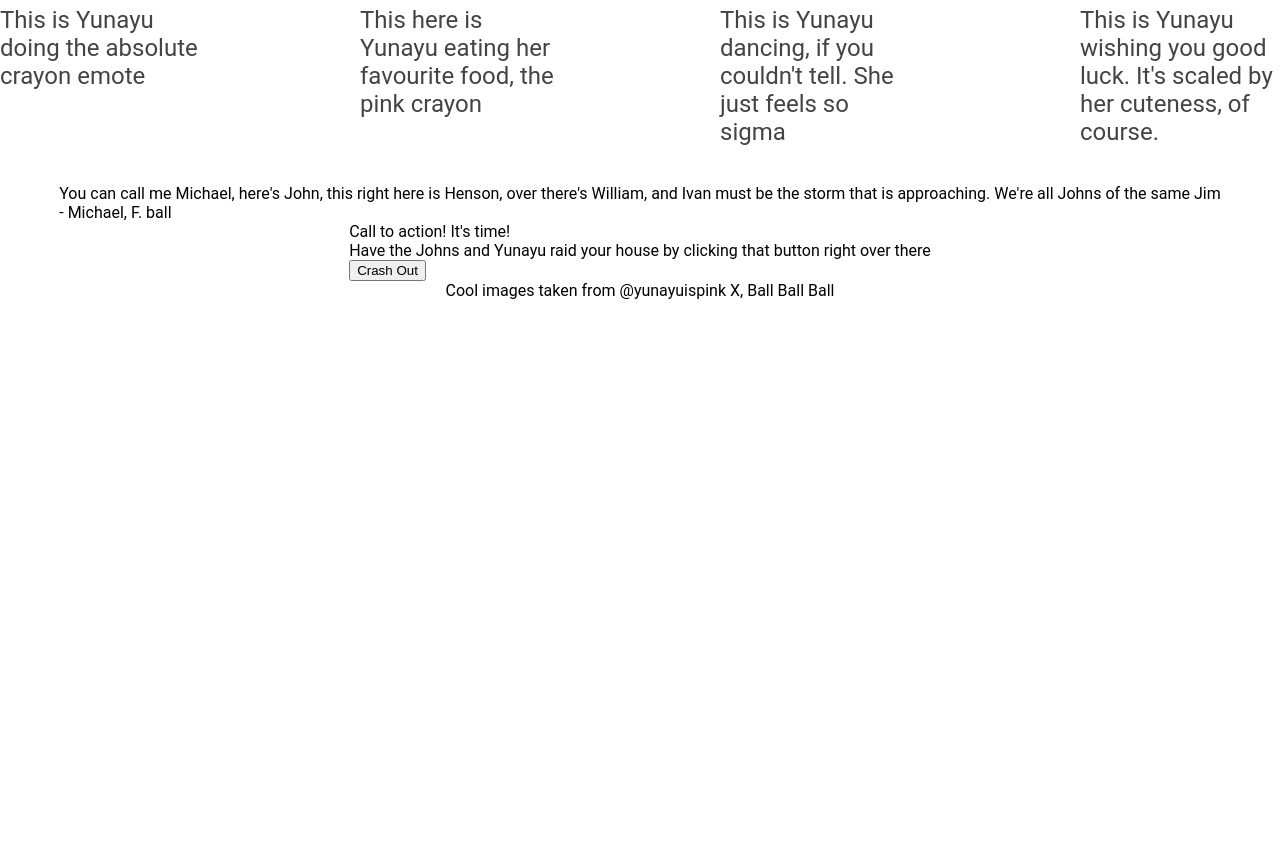
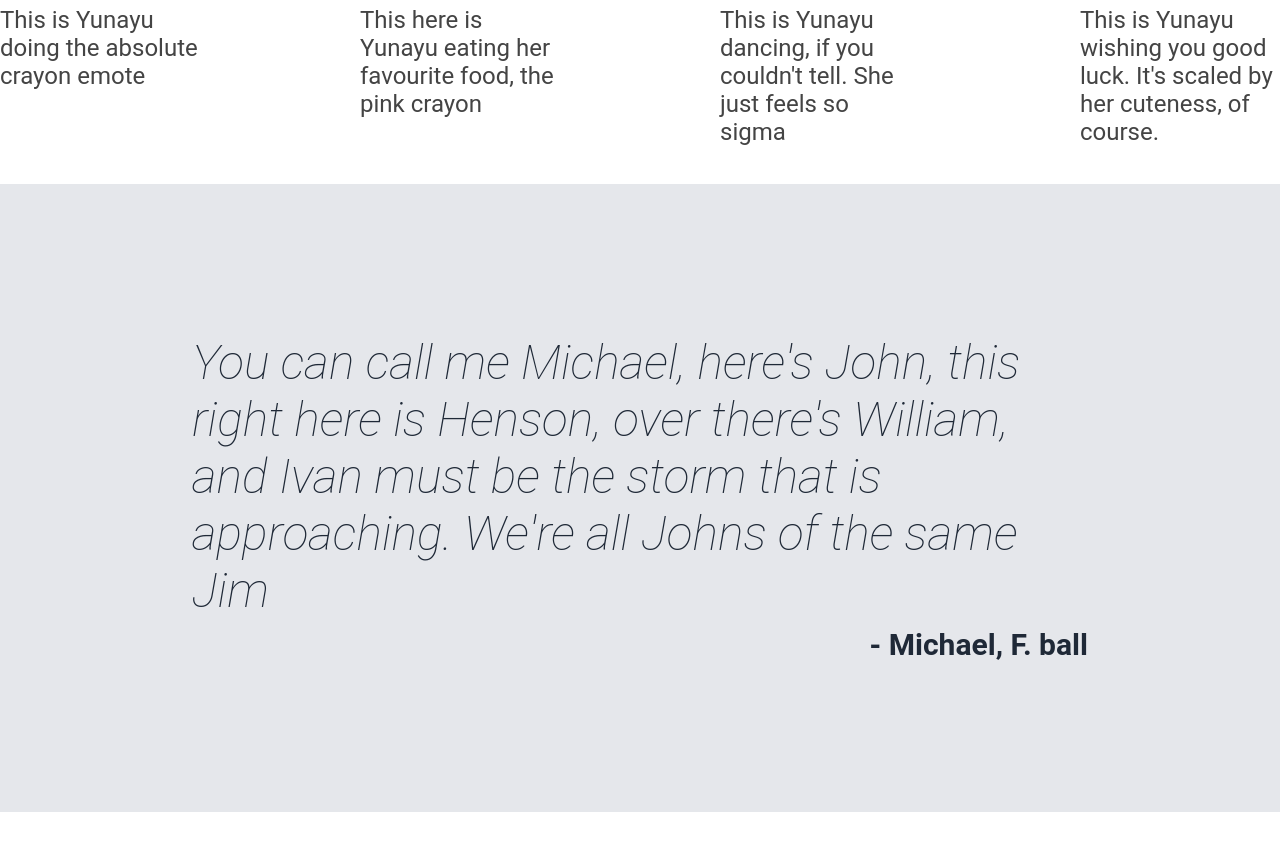
Before and after one commit to FaiqAbdullah2B/odin-landing-page, a plain HTML site: page index.html in a window 1280 px wide. Shown: the part 1028-1880 px from the top of the page. Before the commit the page ends 1328 px from the top, so only its background shows below. Drawn offline with Linux system fonts and the light colour scheme.

Commit message:
finishes styling the entire page

```diff
--- a/styles.css
+++ b/styles.css
@@ -136,3 +136,97 @@ ul {
     color: #444444;
     font-size: 24px;
 }
+
+.qcont {
+    width: 100vw;
+    gap: 8px;
+    padding: 150px 0px;
+    display: flex;
+    flex-direction: column;
+    justify-content: center;
+    align-items: center;
+    background-color: #E5E7EB;
+}
+
+.quote {
+    font-size: 48px;
+    font-style: italic;
+    color: #1F2937;
+    width: 70vw;
+    font-weight: 100;
+}
+
+.allama {
+    display: flex;
+    justify-content: flex-end;
+    font-size: 30px;
+    font-weight: bold;
+    color: #1F2937;
+    width: 70vw;
+}
+
+.mc {
+    display: flex;
+    justify-content: center;
+    align-items: center;
+    padding: 150px;
+}
+
+.modal {
+    background-color: #3882F6;
+    border: #3882F6 1px solid;
+    border-radius: 8px;
+    color: #F9FAF8;
+    display: flex;
+    justify-content: center;
+    align-items: center;
+    width: 70vw;
+    padding: 48px 0px;
+}
+
+.mcont {
+    width: 50vw;
+    display: flex;
+    justify-content: space-between;
+}
+
+.text {
+    display: flex;
+    flex-direction: column;
+    justify-content: flex-start;
+    gap: 16px;
+}
+
+.text .t1{
+    color: #F9FAF8;
+    font-weight: 900;
+    font-size: 36px;
+}
+
+.text .t2{
+    font-size: 24px;
+    color: #E5E7EB;
+}
+
+.mcont button{
+    height: 48px;
+    width: 166px;
+    color: #F9FAF8;
+    font-size: 18px;
+    border: #F9FAF8 4px solid;
+    border-radius: 8px;
+    align-self: center;
+    background-color: #3882F6;
+}
+
+.footer{
+    background-color: #1F2937;
+    color: white;
+    display: flex;  ;
+    justify-content: center;
+    align-items: center;
+    width: 100vw;
+    color: #F9FAF8;
+    font-size: 24px;
+    padding: 36px 0px;
+}
```
